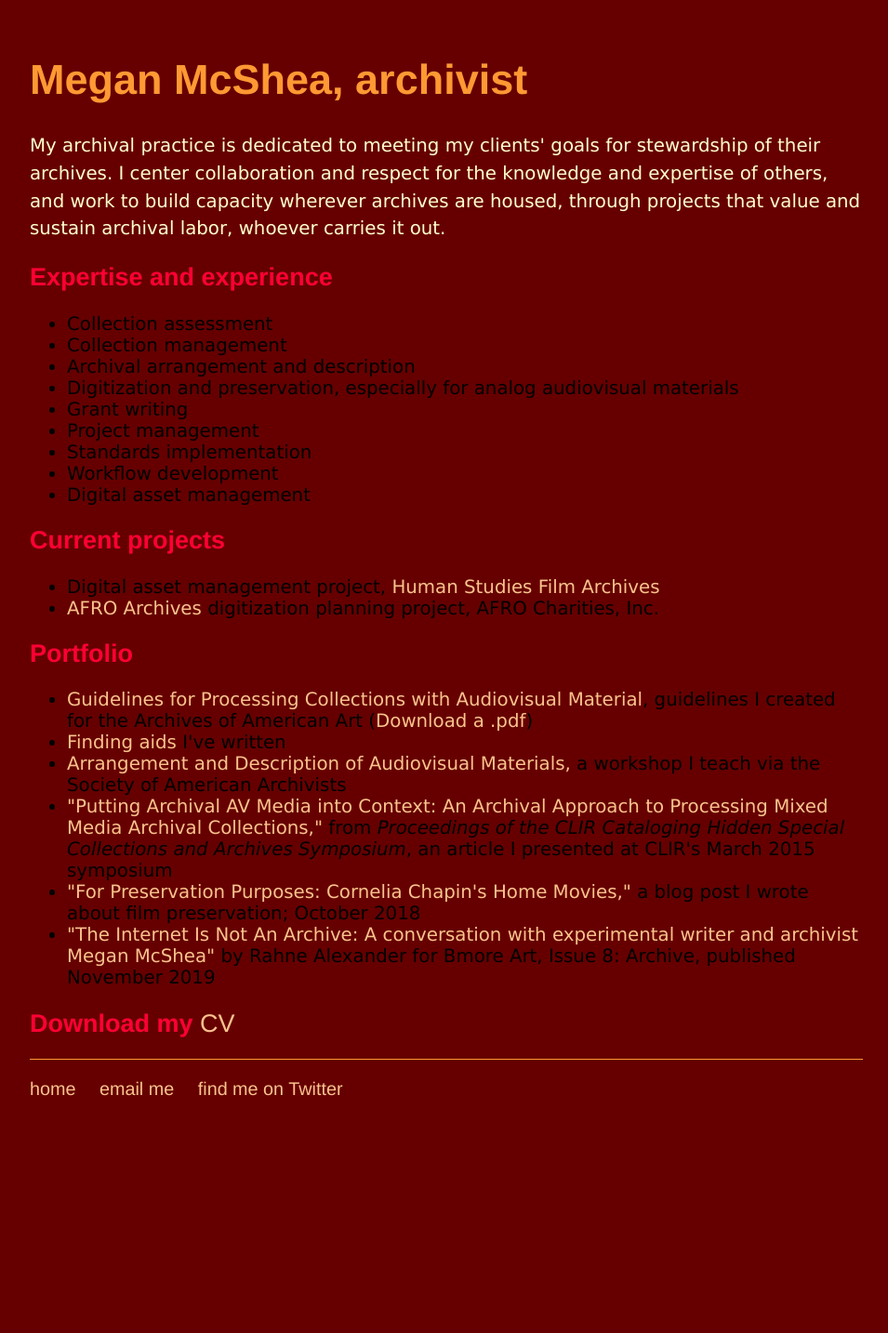
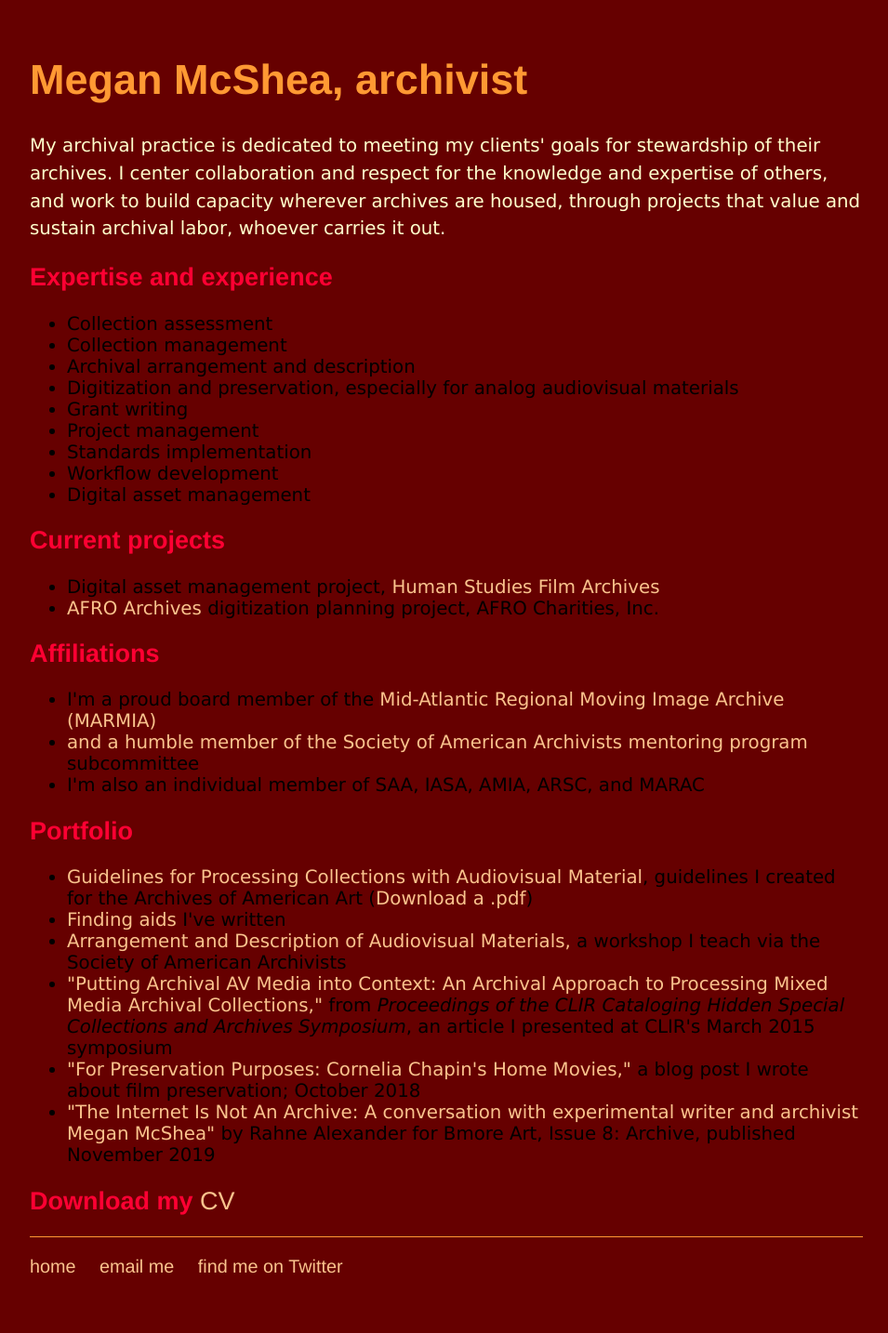
Before and after one commit to megan-mcshea/megan-mcshea.github.io, a Jekyll site: the page built from archivist.html, in a window 1280 px wide. Shown: the whole page at 93% size, without its empty margins (160-1115 px from the left). Built offline with Jekyll 4.4.1, drawn with Linux system fonts in a browser that asks for light colours; before the commit the page ends 1243 px from its top, so only the background shows below that.

Commit message:
Update archivist.html

```diff
--- a/archivist.html
+++ b/archivist.html
@@ -21,6 +21,12 @@ title: Megan McShea
 	<ul><li>Digital asset management project, <a href="https://www.youtube.com/user/HSFAFilmClips">Human Studies Film Archives</a></li>
 		<li><a href="https://www.afrocharities.org/archives">AFRO Archives</a> digitization planning project, AFRO Charities, Inc.</li></ul>
 
+	<h2>Affiliations</h2>
+	<ul><li>I'm a proud board member of the <a href="https://marmia.org/">Mid-Atlantic Regional Moving Image Archive (MARMIA)</li></li>
+		<li>and a humble member of the Society of American Archivists <a href="https://www2.archivists.org/membership/mentoring">mentoring program</a> subcommittee</li>
+		<li>I'm also an individual member of SAA, IASA, AMIA, ARSC, and MARAC</li>
+	</ul>
+
 	<h2>Portfolio</h2>
 	<ul><li><a href="https://www.aaa.si.edu/documentation/guidelines-for-processing-collections-with-audiovisual-material">Guidelines for Processing Collections with Audiovisual Material</a>, guidelines I created for the Archives of American Art (<a href="/AAAAVProcessingGuidelines2019.pdf" target="_blank">Download a .pdf</a>)</li>
 	<li><a href="https://sova.si.edu/search?q=%22megan+mcshea%22&f=data_source%3AArchives+of+American+Art">Finding aids</a> I've written</li>
```
